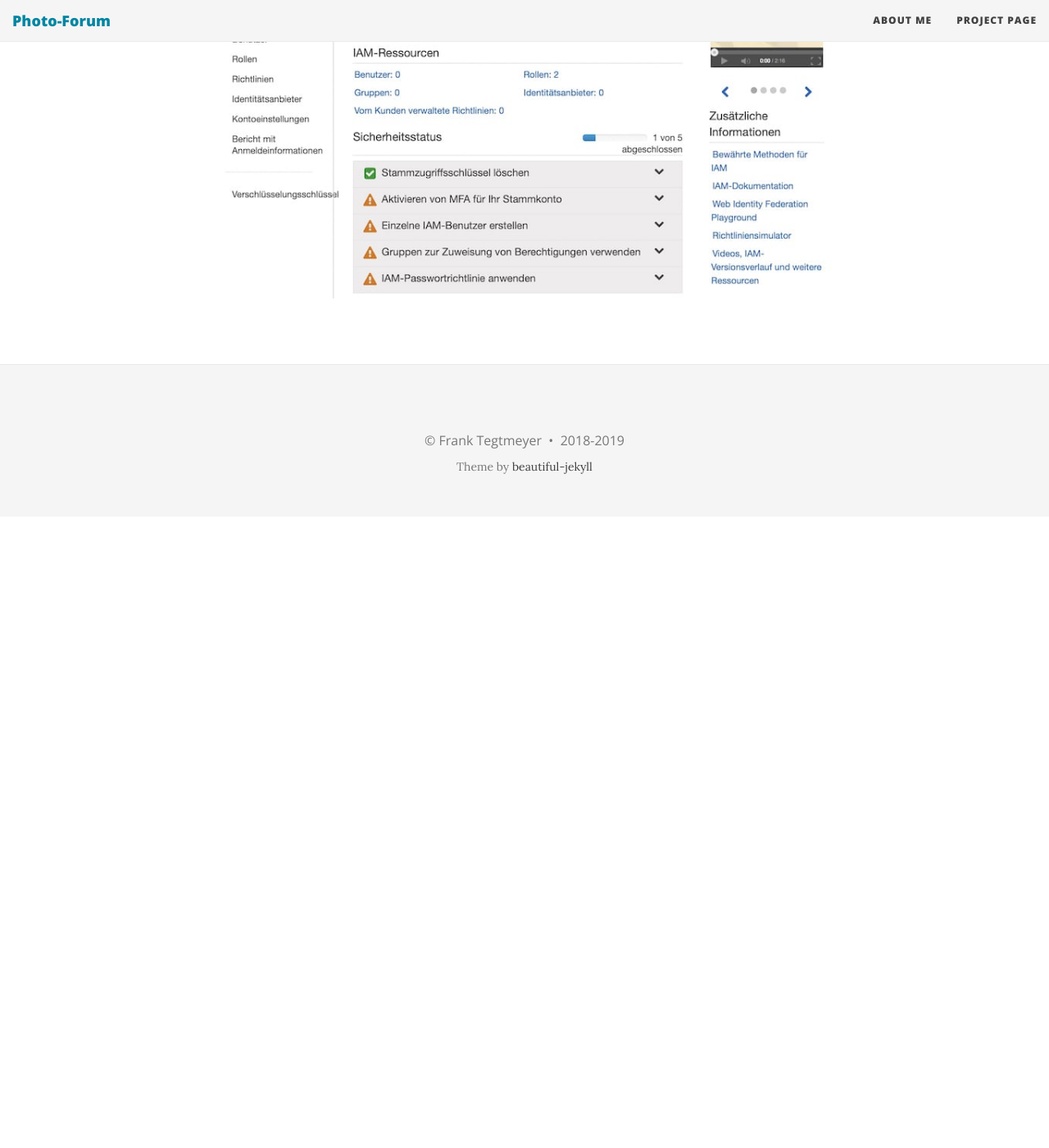
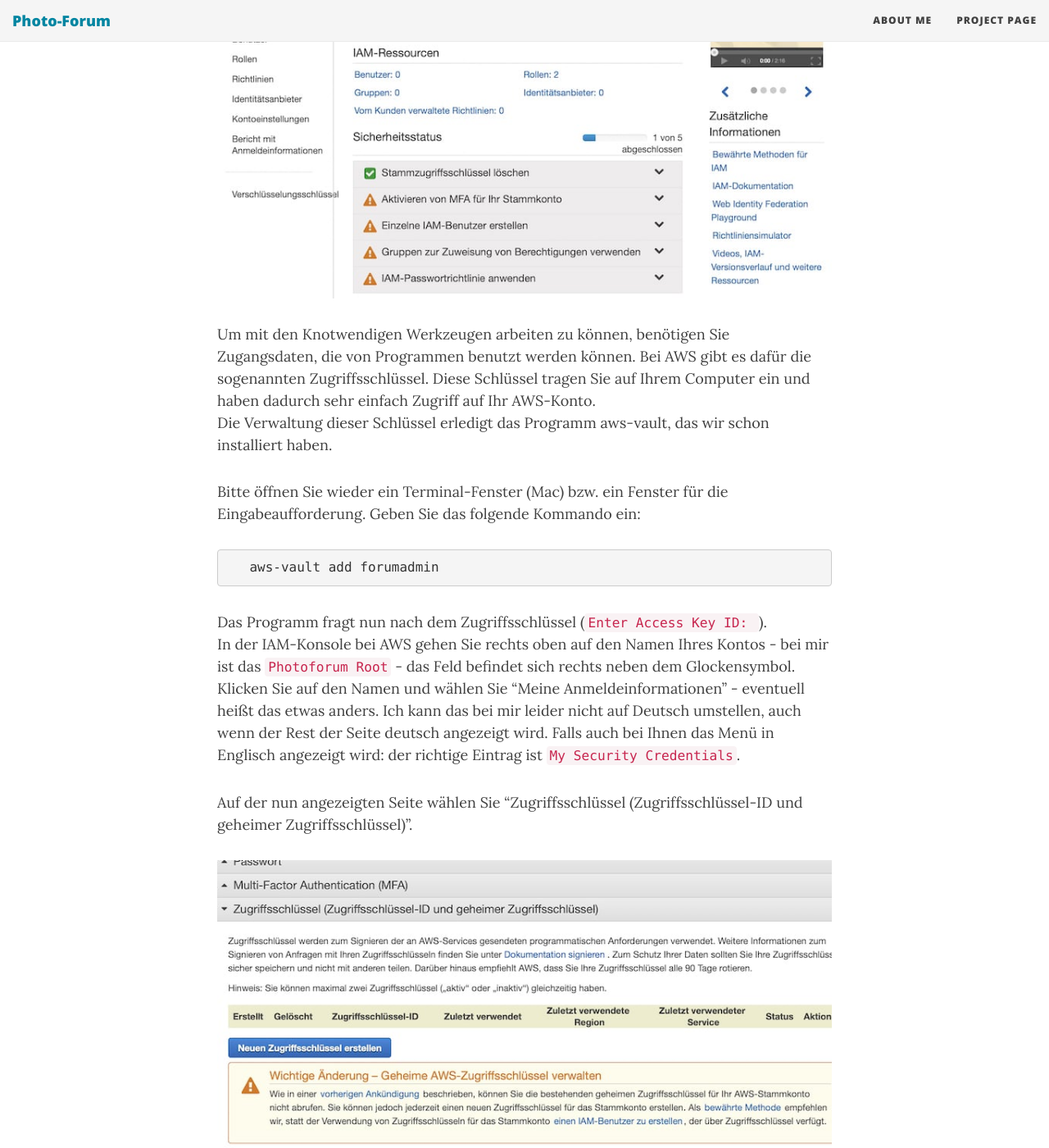
Before and after one commit to MiriamPapp/photo-forum, a Jekyll site: the page built from docs/awssetup_de.md, in a window 1280 px wide and 1400 px high, scrolled down 2818 px. Shown: the whole window at 82% size. Built offline with Jekyll 4.4.1, drawn with Linux system fonts in a browser that asks for light colours; nearby versions of some CDN libraries; before the commit the page ends 3448 px from its top, so only the background shows below that.

Commit message:
set up access keys (German)

````diff
--- a/docs/awssetup_de.md
+++ b/docs/awssetup_de.md
@@ -72,3 +72,27 @@
 Sie sehen dann eine Seite, die so ähnlich wie diese aussieht:
 
 ![IAM Übersicht](../img/IAM_de.jpg)
+
+Um mit den Knotwendigen Werkzeugen arbeiten zu können, benötigen Sie Zugangsdaten, die
+von Programmen benutzt werden können. Bei AWS gibt es dafür die sogenannten Zugriffsschlüssel.
+Diese Schlüssel tragen Sie auf Ihrem Computer ein und haben dadurch sehr einfach Zugriff auf Ihr
+AWS-Konto.
+Die Verwaltung dieser Schlüssel erledigt das Programm aws-vault, das wir schon installiert
+haben.
+
+Bitte öffnen Sie wieder ein Terminal-Fenster (Mac) bzw. ein Fenster für die
+Eingabeaufforderung. Geben Sie das folgende Kommando ein:
+   ```Shell
+   aws-vault add forumadmin
+   ```
+Das Programm fragt nun nach dem Zugriffsschlüssel (`Enter Access Key ID: `).
+In der IAM-Konsole bei AWS gehen Sie rechts oben auf den Namen Ihres Kontos - bei mir ist
+das `Photoforum Root` - das Feld befindet sich rechts neben dem Glockensymbol.
+Klicken Sie auf den Namen und wählen Sie "Meine Anmeldeinformationen" - eventuell heißt das etwas
+anders. Ich kann das bei mir leider nicht auf Deutsch umstellen, auch wenn der Rest der Seite
+deutsch angezeigt wird. Falls auch bei Ihnen das Menü in Englisch angezeigt wird: der
+richtige Eintrag ist `My Security Credentials`.
+
+Auf der nun angezeigten Seite wählen Sie "Zugriffsschlüssel (Zugriffsschlüssel-ID und geheimer Zugriffsschlüssel)".
+
+![access keys](../img/accesskeys_de.jpg)
````
Also changed, not shown: docs/img/accesskeys.jpg (added), docs/img/accesskeys_de.jpg (added).
